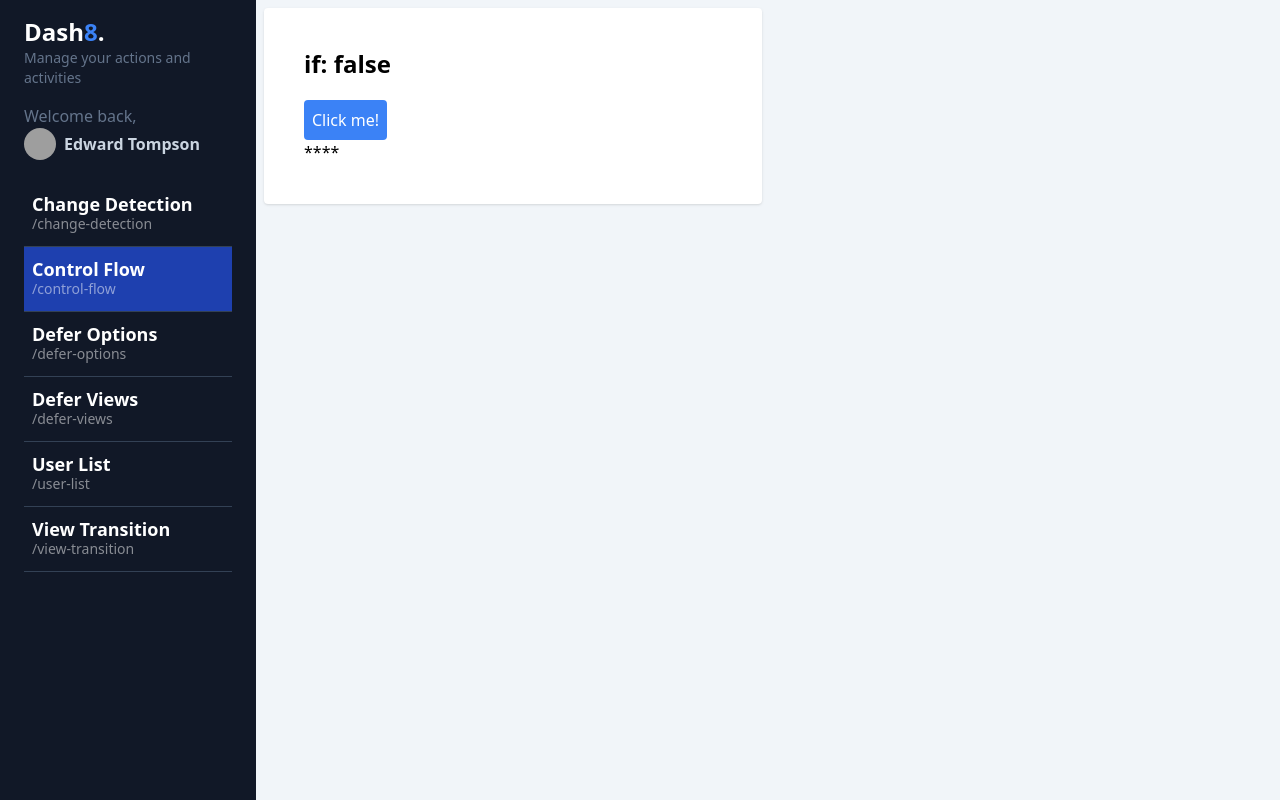
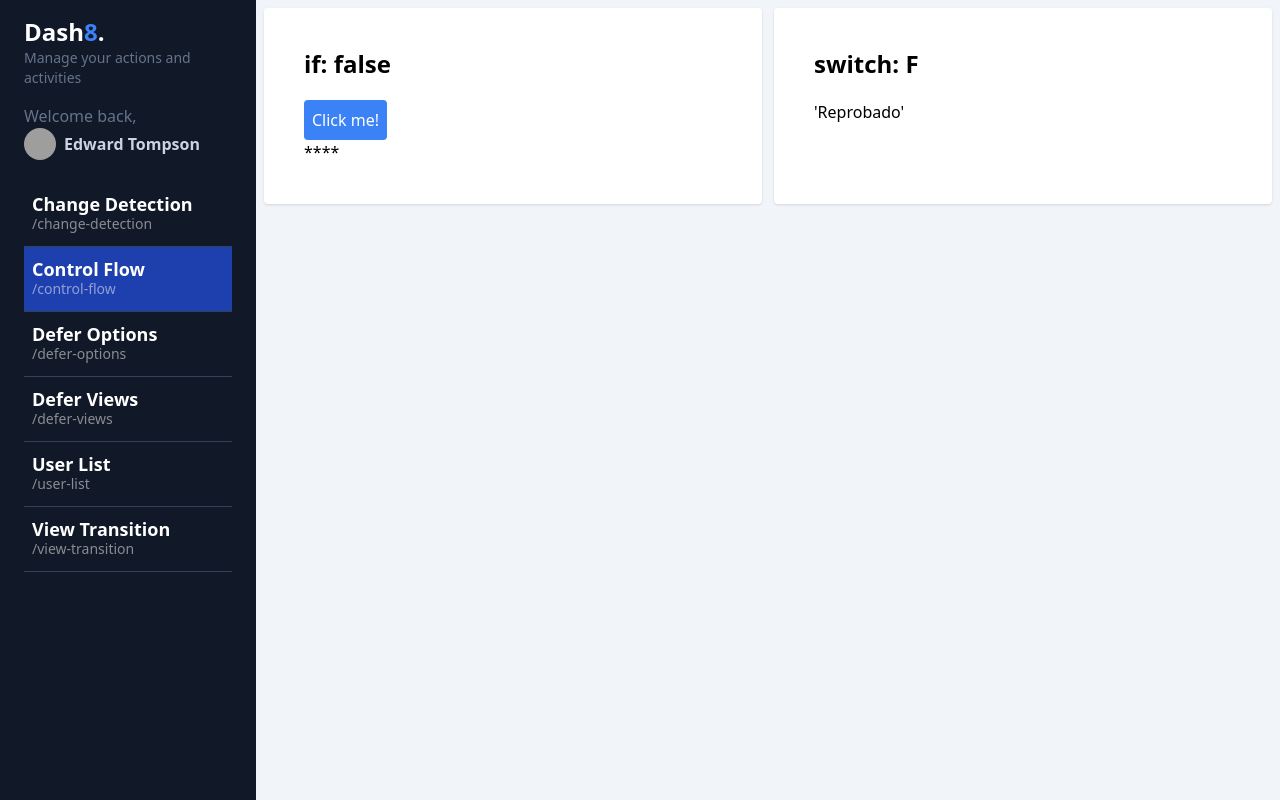
Before and after one commit to nicolashidalgo1989/14-my-dashboard, an Angular app: page /dashboard/control-flow in a window 1280 px wide. Built offline with nearby package versions, Linux system fonts and the light colour scheme; grey boxes are pictures that could not be loaded.

Commit message:
feat: estructura de control switch angular17

```diff
--- a/src/app/dashboard/pages/control-flow/control-flow.component.html
+++ b/src/app/dashboard/pages/control-flow/control-flow.component.html
@@ -13,4 +13,22 @@
 
   </div>
 
+  <div class="bg-white rounded shadow p-10">
+
+    <h2 class="text-2xl font-bold mb-5">switch: {{ grade() }}</h2>
+
+    @switch(grade()){
+      @case('A'){
+        'Aprobado'
+      }
+      @case('B'){
+        'Bien'
+      }
+      @default{
+        'Reprobado'
+      }
+    }
+
+  </div>
+
 </section>
--- a/src/app/dashboard/pages/control-flow/control-flow.component.ts
+++ b/src/app/dashboard/pages/control-flow/control-flow.component.ts
@@ -1,5 +1,6 @@
 import { Component, signal } from '@angular/core';
 
+type Grade = 'A'|'B'|'F';
 @Component({
   standalone: true,
   imports: [],
@@ -9,6 +10,7 @@
 export default class ControlFlowComponent {
 
   public showContent = signal(false);
+  public grade = signal<Grade>('F');
 
   public toggleContent() {
     this.showContent.update( value => !value )
```
